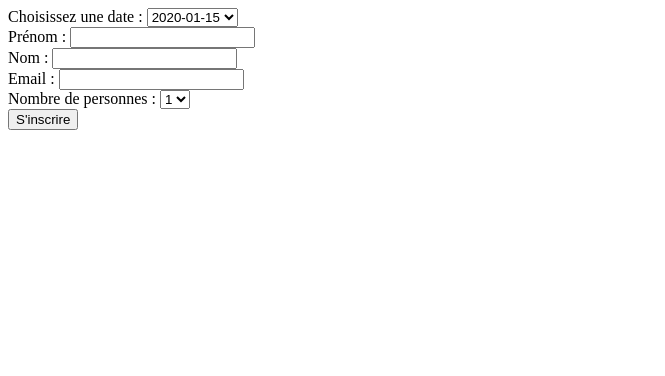
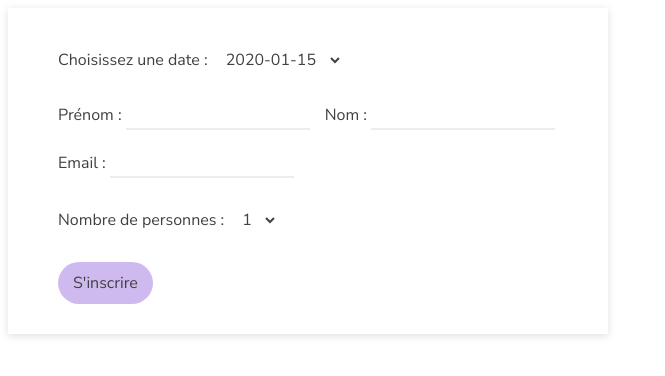
Before and after one commit to Goutte-de-mer/alpha-breakfast, a Python web app: template templates/index.html in a window 1280 px wide. Shown: the top 376 px of the page, without its empty margins (0-665 px from the left). Run offline with Jinja, Linux system fonts and the light colour scheme; the template is opened without the code that fills it: most values are stand-ins (such as "Sample title", 1, 10 or a date in 2020).

Commit message:
Add files via upload

```diff
--- a/static/styles/style.css
+++ b/static/styles/style.css
@@ -0,0 +1,46 @@
+@import url('https://fonts.googleapis.com/css2?family=Nunito+Sans:wght@400;500;600;700&display=swap');
+
+* {
+    font-family: 'Nunito Sans', sans-serif;
+    color: #414141;
+    font-size: 1rem;
+}
+
+#registration-form {
+    padding: 30px 50px;
+    display: flex;
+    flex-direction: column;
+    width: 500px;
+    row-gap: 20px;
+    box-shadow: rgba(99, 99, 99, 0.2) 0px 2px 8px 0px;
+}
+
+.identity {
+    display: flex;
+    column-gap: 15px;
+}
+
+select {
+    background: none;
+    border: none;
+    padding: 10px;
+    border-radius: 30px;
+}
+
+input:focus-visible,
+input:visited,
+input {
+    border: none;
+    border-bottom: 2px solid #ededed;
+    outline: 0;
+    padding: 2px;
+}
+
+.submit-btn {
+    width: fit-content;
+    padding: 10px 15px;
+    border: 0;
+    border-radius: 50px;
+    cursor: pointer;
+    background: #cfbaf0;
+}
--- a/templates/index.html
+++ b/templates/index.html
@@ -22,7 +22,7 @@
         {% endfor %}
       </select>
     </div>
-    <div class="contact-input">
+
     <div class="identity">
       <div class="name">
         <label for="name-input">Prénom :</label>
@@ -37,7 +37,7 @@
       <label for="email-input">Email :</label>
       <input type="email" id="email-input" name="email-input" required>
     </div>
-    </div>
+
     <div class="nbr-of-pple">
       <label for="people-select">Nombre de personnes :</label>
       <select name="people" id="people-select">
@@ -49,11 +49,10 @@
     </div>
 
     <!-- Autres champs du formulaire -->
-    <button type="submit">S'inscrire</button>
+    <button type="submit" class="submit-btn">S'inscrire</button>
   </form>
 
-  <script src="https://cdn.jsdelivr.net/npm/axios/dist/axios.min.js"></script>
-  <script src="/static/js/script.js"></script>
+
 </body>
 
 </html>
```
Also changed, not shown: src/__init__.py (+16 -9 lines), src/routes.py (deleted, +0 -11 lines). Lines whose indentation alone changed are shown as unchanged.
